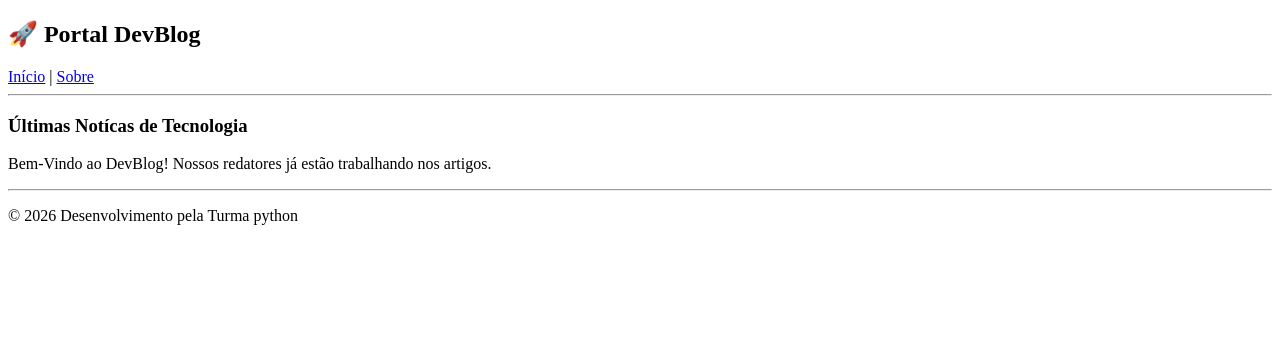
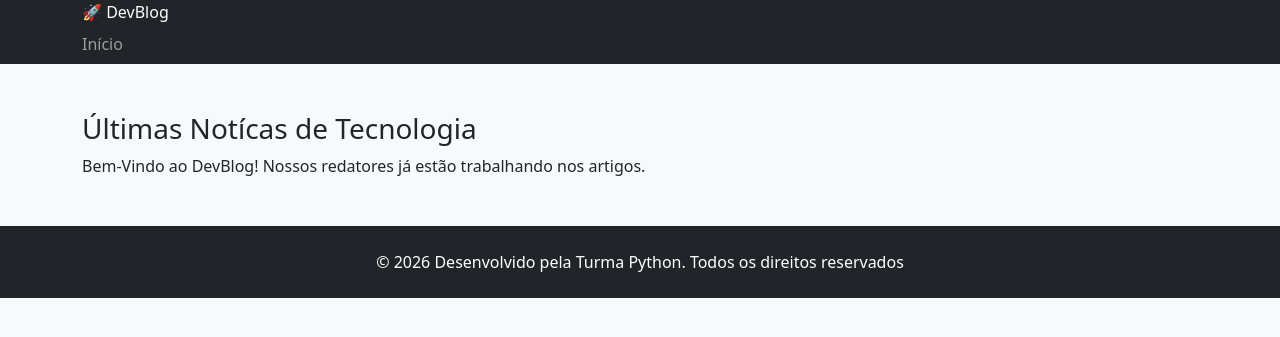
Before and after one commit to edumsantos2006-ship-it/meu_dev_blog, a Django app: page / in a window 1280 px wide. Shown: the top 337 px of the page. Run offline with Django 5.2, Linux system fonts and the light colour scheme.

Commit message:
arquivos estaticos

```diff
--- /dev/null
+++ b/blog/static/blog/css/style.css
@@ -0,0 +1,4 @@
+body {
+    background-color: #f0f8ff;
+    font-family: Arial, Helvetica, sans-serif;
+}
--- a/blog/templates/blog/base.html
+++ b/blog/templates/blog/base.html
@@ -1,27 +1,40 @@
+{% load static %}
 <!DOCTYPE html>
 <html lang="pt-BR">
 <head>
     <meta charset="UTF-8">
     <meta name="viewport" content="width=device-width, initial-scale=1.0">
     <title>DevBlog</title>
+
+    <link href="https://cdn.jsdelivr.net/npm/bootstrap@5.3.8/dist/css/bootstrap.min.css" rel="stylesheet"
+
+    <link rel="stylesheet" href="{% static 'blog/css/style.css' %}">
 </head>
-<body>
+<body class="bg-light">
+    <header>
 
-    <header>
-        <h2>🚀 Portal DevBlog</h2>
-        <a href="/">Início</a> | <a href="/sobre/">Sobre</a>
-        <hr>
+        <nav class="navbar-expand-lg navbar-dark bg-dark">
+            <div class="container">
+                <a class="navbar-brand" href="{% url 'home' %}">🚀 DevBlog</a>
+                <div class="collapse navbar-collapse">
+                    <ul class="navbar-nav ns-auto">
+                        <li class="nav-item">
+                            <a class="nav-link" href="{% url 'home' %}">Início</a>
+                        </li>
+                    </ul>
+                </div>
+            </div>
+        </nav>
+
     </header>
 
-    <main>
-        {% block content %}
-
+    <main class="container my-5">
+        {%block content %}
         {% endblock %}
     </main>
 
-    <footer>
-        <hr>
-        <p>© 2026 Desenvolvimento pela Turma python</p>
+    <footer class="bg-dark text-white text-center py-4 mt-5">
+        <p class="mb-0">© 2026 Desenvolvido pela Turma Python. Todos os direitos reservados</p>
     </footer>
 </body>
 </html>
```
